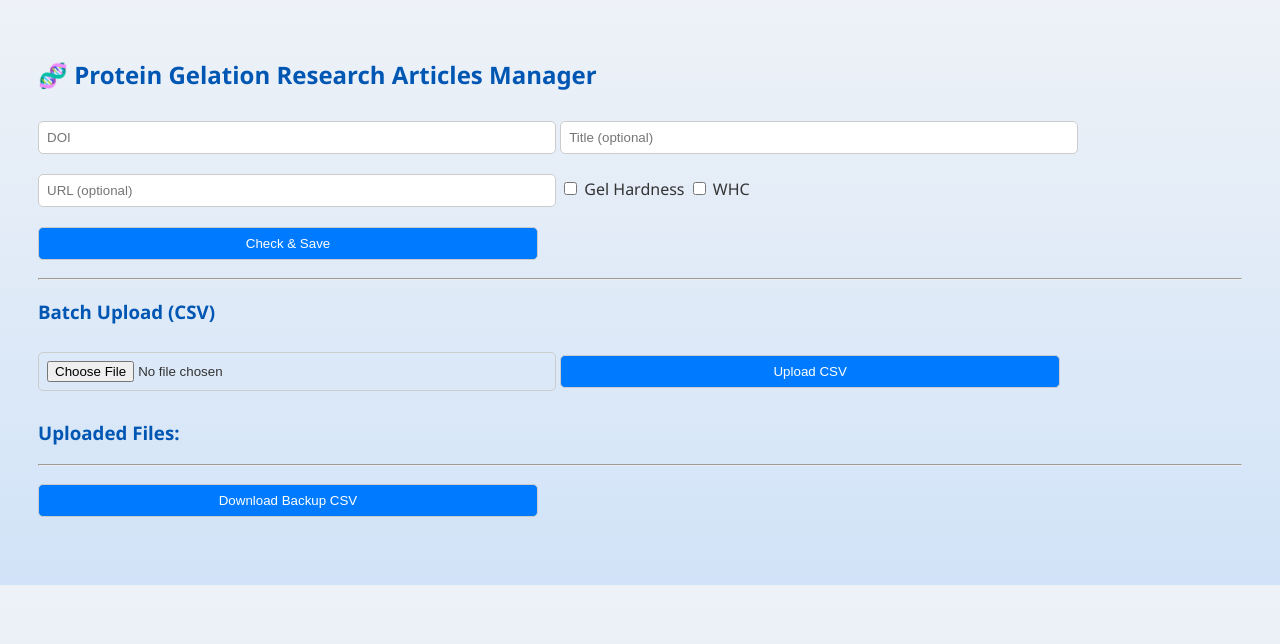
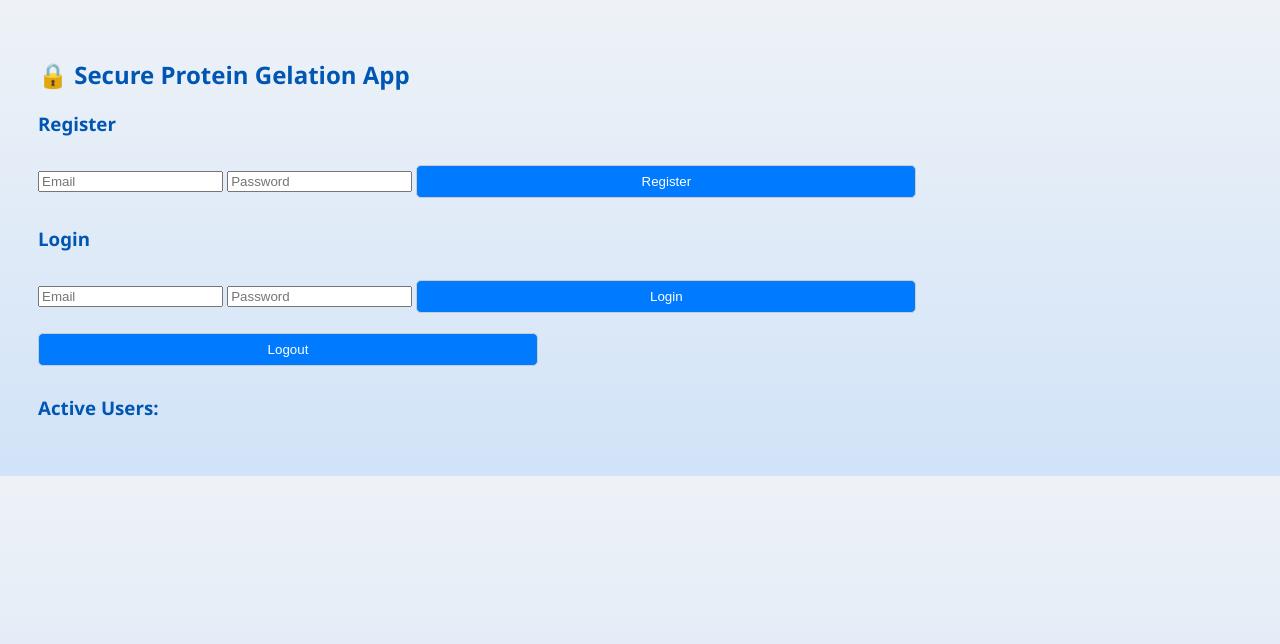
Before and after one commit to Rabiul-Alam-Roni/duplicate-checker-2, a FastAPI app: page / in a window 1280 px wide. Shown: the top 644 px of the page. Run offline with FastAPI, Linux system fonts and the light colour scheme; data that the repository does not hold is empty.

Commit message:
Update index.html

```diff
--- a/templates/index.html
+++ b/templates/index.html
@@ -1,51 +1,26 @@
 <!DOCTYPE html>
-<html lang="en">
+<html>
 <head>
-    <meta charset="UTF-8">
-    <title>Protein Gelation DOI Checker</title>
+    <title>Secure Protein Gelation App</title>
     <link rel="stylesheet" href="/static/styles.css">
 </head>
 <body>
-    <h2>🧬 Protein Gelation Research Articles Manager</h2>
+<h2>🔒 Secure Protein Gelation App</h2>
 
-    <input type="text" id="doi" placeholder="DOI">
-    <input type="text" id="title" placeholder="Title (optional)">
-    <input type="text" id="url" placeholder="URL (optional)">
+<h3>Register</h3>
+<input type="email" id="reg_email" placeholder="Email">
+<input type="password" id="reg_pass" placeholder="Password">
+<button onclick="register()">Register</button>
 
-    <label><input type="checkbox" id="hardness"> Gel Hardness</label>
-    <label><input type="checkbox" id="whc"> WHC</label>
+<h3>Login</h3>
+<input type="email" id="login_email" placeholder="Email">
+<input type="password" id="login_pass" placeholder="Password">
+<button onclick="login()">Login</button>
+<button onclick="logout()">Logout</button>
 
-    <button onclick="checkDuplicate()">Check & Save</button>
-
-    <hr>
-    <h3>Batch Upload (CSV)</h3>
-    <input type="file" id="fileUpload">
-    <button onclick="uploadFile()">Upload CSV</button>
-
-    <h3>Uploaded Files:</h3>
-    <ul id="fileList"></ul>
-
-    <hr>
-    <a href="/export"><button>Download Backup CSV</button></a>
-
-    <div id="response"></div>
+<h3>Active Users:</h3>
+<ul id="activeUsers"></ul>
 
 <script src="/static/script.js"></script>
-<script>
-async function refreshFileList() {
-    let response = await fetch('/uploaded_files');
-    let files = await response.json();
-    document.getElementById('fileList').innerHTML = files.map(f =>
-        `<li>${f} <button onclick="deleteFile('${f}')">Delete</button></li>`
-    ).join('');
-}
-
-async function deleteFile(filename) {
-    await fetch('/delete_file/' + filename, {method: 'DELETE'});
-    refreshFileList();
-}
-
-window.onload = refreshFileList;
-</script>
 </body>
 </html>
```
